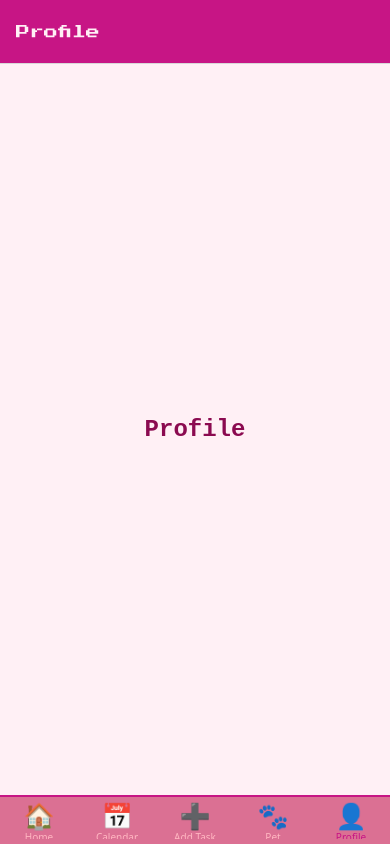
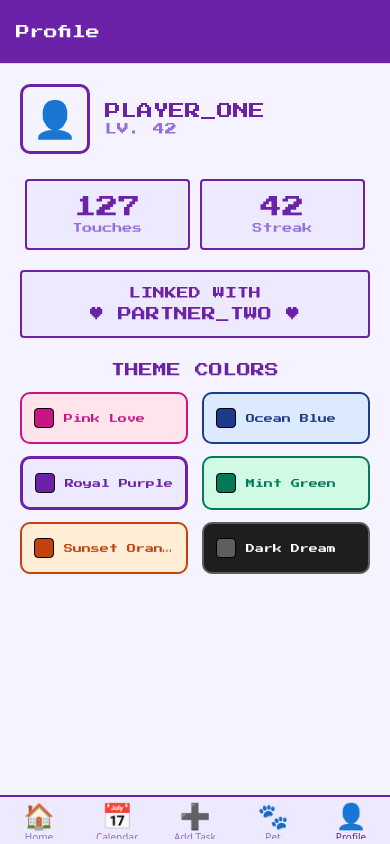
Before and after one commit to samdg441/app-pareja, a React Native app: screen /Profile in a window 390 px wide. Built offline with nearby package versions, Linux system fonts and the light colour scheme.

Commit message:
create profile screen

```diff
--- a/App.js
+++ b/App.js
@@ -1,10 +1,10 @@
 import React from 'react';
-import { View, ActivityIndicator, StyleSheet, Text } from 'react-native'; // <-- ¡Aquí agregamos Text!
+import { View, ActivityIndicator, StyleSheet, Text } from 'react-native';
 import { NavigationContainer } from '@react-navigation/native';
 import { createBottomTabNavigator } from '@react-navigation/bottom-tabs';
 import { useFonts } from 'expo-font';
 
-import { ThemeProvider } from './src/theme/ThemeContext';
+import { ThemeProvider, useTheme } from './src/theme/ThemeContext';
 
 import HomeScreen from './src/screens/HomeScreen';
 import CalendarScreen from './src/screens/CalendarScreen';
@@ -14,7 +14,6 @@ import ProfileScreen from './src/screens/ProfileScreen';
 
 const Tab = createBottomTabNavigator();
 
-// Pixel‑art inspired tab icons (text/emoji)
 const TAB_ICONS = {
   Home: '🏠',
   Calendar: '📅',
@@ -23,33 +22,26 @@ const TAB_ICONS = {
   Profile: '👤',
 };
 
-// New theme matching Figma: soft light pink background + dark magenta primary
-const pixelTheme = {
-  background: '#FFF0F5',  // soft light pink
-  primary: '#C71585',     // sharp dark magenta
-  light: '#FFB6C1',       // light pink
-  medium: '#DB7093',      // pale violet red
-  dark: '#8B0A50',        // deep magenta
-};
+function MainTabs() {
+  const { theme } = useTheme();   // ✅ now inside the provider
 
-function MainTabs() {
   return (
     <Tab.Navigator
       screenOptions={({ route }) => ({
         tabBarIcon: ({ color, size }) => (
           <Text style={{ fontSize: size, color }}>{TAB_ICONS[route.name]}</Text>
         ),
-        tabBarActiveTintColor: pixelTheme.primary,
-        tabBarInactiveTintColor: pixelTheme.light,
+        tabBarActiveTintColor: theme.primary,
+        tabBarInactiveTintColor: theme.textSecondary,
         tabBarStyle: {
-          backgroundColor: pixelTheme.medium,
-          borderTopColor: pixelTheme.primary,
+          backgroundColor: theme.cardBackground,
+          borderTopColor: theme.border,
           borderTopWidth: 2,
         },
         headerStyle: {
-          backgroundColor: pixelTheme.primary,
+          backgroundColor: theme.primary,
         },
-        headerTintColor: pixelTheme.background,
+        headerTintColor: theme.headerTint,
         headerTitleStyle: {
           fontFamily: 'PressStart2P-Regular',
           fontSize: 14,
@@ -73,13 +65,13 @@ export default function App() {
   if (!fontsLoaded) {
     return (
       <View style={styles.loadingContainer}>
-        <ActivityIndicator size="large" color={pixelTheme.primary} />
+        <ActivityIndicator size="large" color="#C71585" />
       </View>
     );
   }
 
   return (
-    <ThemeProvider initialTheme={pixelTheme}>
+    <ThemeProvider>
       <NavigationContainer>
         <MainTabs />
       </NavigationContainer>
--- a/src/screens/HomeScreen.js
+++ b/src/screens/HomeScreen.js
@@ -1,15 +1,14 @@
-import React, { useState } from 'react';
+import React, { useState, useRef, useEffect } from 'react';
 import {
   View,
   Text,
   Image,
   TouchableOpacity,
+  Animated,
   StyleSheet,
 } from 'react-native';
 import { useTheme } from '../theme/ThemeContext';
 
-// Import heart images (0 to 4)
-// Import heart images (0 to 4)
 const heartImages = [
   require('../../assets/heart_0.png'),
   require('../../assets/heart_1.png'),
@@ -22,44 +21,148 @@ const HomeScreen = () => {
   const { theme } = useTheme();
   const [touchesToday, setTouchesToday] = useState(0);
 
+  // ── Continuous animations ────────────────────────────────────────
+  const heartBreath = useRef(new Animated.Value(1)).current;
+  const buttonPulse = useRef(new Animated.Value(1)).current;
+
+  // ── One‑shot bounce values (start at 1, no effect) ──────────────
+  const heartBounce = useRef(new Animated.Value(1)).current;
+  const buttonBounce = useRef(new Animated.Value(1)).current;
+
+  useEffect(() => {
+    // Heart: gentle breath 0.97 ↔ 1.03
+    const heartLoop = Animated.loop(
+      Animated.sequence([
+        Animated.timing(heartBreath, {
+          toValue: 1.03,
+          duration: 1000,
+          useNativeDriver: true,
+        }),
+        Animated.timing(heartBreath, {
+          toValue: 0.97,
+          duration: 1000,
+          useNativeDriver: true,
+        }),
+      ])
+    );
+    heartLoop.start();
+
+    // Button: continuous pulse 1 ↔ 1.08
+    const buttonLoop = Animated.loop(
+      Animated.sequence([
+        Animated.timing(buttonPulse, {
+          toValue: 1.08,
+          duration: 700,
+          useNativeDriver: true,
+        }),
+        Animated.timing(buttonPulse, {
+          toValue: 1,
+          duration: 700,
+          useNativeDriver: true,
+        }),
+      ])
+    );
+    buttonLoop.start();
+
+    return () => {
+      heartLoop.stop();
+      buttonLoop.stop();
+    };
+  }, []);
+
+  // ── Heart pop when touches increase ─────────────────────────────
+  useEffect(() => {
+    if (touchesToday === 0) return;
+    Animated.sequence([
+      Animated.timing(heartBounce, {
+        toValue: 1.2,
+        duration: 100,
+        useNativeDriver: true,
+      }),
+      Animated.timing(heartBounce, {
+        toValue: 1,
+        duration: 150,
+        useNativeDriver: true,
+      }),
+    ]).start();
+  }, [touchesToday]);
+
+  // ── Button bounce on press ──────────────────────────────────────
   const handleSendLove = () => {
     setTouchesToday(prev => prev + 1);
+
+    Animated.sequence([
+      Animated.timing(buttonBounce, {
+        toValue: 0.9,
+        duration: 80,
+        useNativeDriver: true,
+      }),
+      Animated.timing(buttonBounce, {
+        toValue: 1.15,
+        duration: 100,
+        useNativeDriver: true,
+      }),
+      Animated.timing(buttonBounce, {
+        toValue: 1,
+        duration: 120,
+        useNativeDriver: true,
+      }),
+    ]).start();
   };
 
-  // Prevent array index out of bounds: cap at 4
   const heartIndex = Math.min(touchesToday, 4);
+
+  // Combine continuous + bounce scales
+  const heartScale = Animated.multiply(heartBreath, heartBounce);
+  const buttonScale = Animated.multiply(buttonPulse, buttonBounce);
 
   return (
     <View style={[styles.container, { backgroundColor: theme.background }]}>
-      {/* Top text section */}
-      <Text style={[styles.title, { color: theme.primary }]}>TOUCH</Text>
-      <Text style={[styles.subtitle, { color: theme.primary }]}>
+      {/* Top HUD */}
+      <Text style={[styles.title, { color: theme.textPrimary }]}>TOUCH</Text>
+      <Text style={[styles.subtitle, { color: theme.textSecondary }]}>
         SI EXTRAÑAS A TU PAREJA
       </Text>
 
-      {/* Heart display box */}
-      <View style={[styles.heartBox, { borderColor: theme.primary }]}>
+      {/* Heart box */}
+      <Animated.View
+        style={[
+          styles.heartBox,
+          { borderColor: theme.border, transform: [{ scale: heartScale }] },
+        ]}
+      >
         <Image
           source={heartImages[heartIndex]}
           style={styles.heartImage}
           resizeMode="contain"
         />
-      </View>
+      </Animated.View>
 
       {/* Send button */}
       <TouchableOpacity
-        style={[styles.sendButton, { backgroundColor: theme.primary }]}
+        activeOpacity={0.9}
         onPress={handleSendLove}
-        activeOpacity={0.8}
+        style={styles.buttonTouchArea}
       >
-        <Text style={[styles.sendButtonText, { color: theme.background }]}>
-          TOCA PARA ENVIAR AMOR!
-        </Text>
+        <Animated.View
+          style={[
+            styles.sendButton,
+            {
+              backgroundColor: theme.primary,
+              borderColor: theme.border,
+              transform: [{ scale: buttonScale }],
+            },
+          ]}
+        >
+          <Text style={[styles.sendButtonText, { color: theme.headerTint }]}>
+            TOCA PARA ENVIAR AMOR!
+          </Text>
+        </Animated.View>
       </TouchableOpacity>
 
-      {/* Touches counter */}
-      <View style={[styles.statusContainer, { borderColor: theme.primary }]}>
-        <Text style={[styles.statusText, { color: theme.primary }]}>
+      {/* Status */}
+      <View style={[styles.statusContainer, { borderColor: theme.border }]}>
+        <Text style={[styles.statusText, { color: theme.textPrimary }]}>
           TOQUES DE AMOR: {touchesToday}
         </Text>
       </View>
@@ -101,16 +204,19 @@ const styles = StyleSheet.create({
     width: '80%',
     height: '80%',
   },
+  buttonTouchArea: {
+    marginBottom: 20,
+  },
   sendButton: {
     paddingVertical: 14,
     paddingHorizontal: 30,
     borderWidth: 3,
-    borderColor: '#000', // gives a chunky pixel border
-    marginBottom: 20,
+    borderColor: '#000',
   },
   sendButtonText: {
     fontFamily: 'PressStart2P-Regular',
     fontSize: 10,
+    textAlign: 'center',
   },
   statusContainer: {
     borderWidth: 2,
--- a/src/screens/ProfileScreen.js
+++ b/src/screens/ProfileScreen.js
@@ -1,14 +1,116 @@
 import React from 'react';
-import { View, Text, StyleSheet } from 'react-native';
+import {
+  ScrollView,
+  View,
+  Text,
+  TouchableOpacity,
+  StyleSheet,
+} from 'react-native';
 import { useTheme } from '../theme/ThemeContext';
 
 const ProfileScreen = () => {
-  const { theme } = useTheme();
+  const { theme, activeThemeKey, setActiveThemeKey, themes } = useTheme();
+
+  const renderThemeCard = (themeKey) => {
+    const palette = themes[themeKey];
+    const isSelected = themeKey === activeThemeKey;
+
+    return (
+      <TouchableOpacity
+        key={themeKey}
+        style={[
+          styles.themeCard,
+          {
+            backgroundColor: palette.cardBackground,
+            borderColor: palette.primary,
+            borderWidth: isSelected ? 3 : 2,
+          },
+        ]}
+        onPress={() => setActiveThemeKey(themeKey)}
+        activeOpacity={0.7}
+      >
+        <View style={[styles.colorPreview, { backgroundColor: palette.primary }]} />
+        <Text
+          style={[styles.themeName, { color: palette.textPrimary }]}
+          numberOfLines={1}
+        >
+          {themeKey}
+        </Text>
+      </TouchableOpacity>
+    );
+  };
 
   return (
-    <View style={[styles.container, { backgroundColor: theme.background }]}>
-      <Text style={[styles.text, { color: theme.dark }]}>Profile</Text>
-    </View>
+    <ScrollView
+      style={[styles.container, { backgroundColor: theme.background }]}
+      contentContainerStyle={styles.content}
+    >
+      {/* Header */}
+      <View style={styles.headerRow}>
+        <View style={[styles.avatar, { borderColor: theme.primary }]}>
+          <Text style={styles.avatarEmoji}>👤</Text>
+        </View>
+        <View style={styles.headerText}>
+          <Text style={[styles.playerName, { color: theme.primary }]}>
+            PLAYER_ONE
+          </Text>
+          <Text style={[styles.level, { color: theme.textSecondary }]}>
+            LV. 42
+          </Text>
+        </View>
+      </View>
+
+      {/* Stats */}
+      <View style={styles.statsRow}>
+        <View
+          style={[
+            styles.statCard,
+            { backgroundColor: theme.cardBackground, borderColor: theme.border },
+          ]}
+        >
+          <Text style={[styles.statValue, { color: theme.primary }]}>127</Text>
+          <Text style={[styles.statLabel, { color: theme.textSecondary }]}>
+            Touches
+          </Text>
+        </View>
+        <View
+          style={[
+            styles.statCard,
+            { backgroundColor: theme.cardBackground, borderColor: theme.border },
+          ]}
+        >
+          <Text style={[styles.statValue, { color: theme.primary }]}>42</Text>
+          <Text style={[styles.statLabel, { color: theme.textSecondary }]}>
+            Streak
+          </Text>
+        </View>
+      </View>
+
+      {/* Partner */}
+      <View
+        style={[
+          styles.partnerBox,
+          { backgroundColor: theme.cardBackground, borderColor: theme.border },
+        ]}
+      >
+        <Text style={[styles.partnerTitle, { color: theme.primary }]}>
+          LINKED WITH
+        </Text>
+        <Text style={[styles.partnerName, { color: theme.textPrimary }]}>
+          ♥ PARTNER_TWO ♥
+        </Text>
+      </View>
+
+      {/* Theme selector header */}
+      <Text style={[styles.sectionTitle, { color: theme.primary }]}>
+        THEME COLORS
+      </Text>
+
+      {/* 2‑column grid */}
+      <View style={styles.themeGrid}>
+        {Object.keys(themes).map(renderThemeCard)}
+      </View>
+    </ScrollView>
   );
 };
 
@@ -17,12 +119,109 @@ export default ProfileScreen;
 const styles = StyleSheet.create({
   container: {
     flex: 1,
+  },
+  content: {
+    padding: 20,
+    paddingBottom: 40,
+  },
+  headerRow: {
+    flexDirection: 'row',
+    alignItems: 'center',
+    marginBottom: 25,
+  },
+  avatar: {
+    width: 70,
+    height: 70,
+    borderRadius: 10,
+    borderWidth: 3,
     justifyContent: 'center',
     alignItems: 'center',
+    marginRight: 15,
   },
-  text: {
-    fontSize: 24,
-    fontFamily: 'monospace',
-    fontWeight: 'bold',
+  avatarEmoji: {
+    fontSize: 36,
+  },
+  headerText: {
+    flex: 1,
+  },
+  playerName: {
+    fontFamily: 'PressStart2P-Regular',
+    fontSize: 16,
+    marginBottom: 4,
+  },
+  level: {
+    fontFamily: 'PressStart2P-Regular',
+    fontSize: 12,
+  },
+  statsRow: {
+    flexDirection: 'row',
+    justifyContent: 'space-between',
+    marginBottom: 20,
+  },
+  statCard: {
+    flex: 1,
+    borderWidth: 2,
+    paddingVertical: 15,
+    alignItems: 'center',
+    marginHorizontal: 5,
+    borderRadius: 4,
+  },
+  statValue: {
+    fontFamily: 'PressStart2P-Regular',
+    fontSize: 22,
+  },
+  statLabel: {
+    fontFamily: 'PressStart2P-Regular',
+    fontSize: 10,
+    marginTop: 5,
+  },
+  partnerBox: {
+    borderWidth: 2,
+    padding: 15,
+    alignItems: 'center',
+    marginBottom: 25,
+    borderRadius: 4,
+  },
+  partnerTitle: {
+    fontFamily: 'PressStart2P-Regular',
+    fontSize: 12,
+    marginBottom: 8,
+  },
+  partnerName: {
+    fontFamily: 'PressStart2P-Regular',
+    fontSize: 14,
+  },
+  sectionTitle: {
+    fontFamily: 'PressStart2P-Regular',
+    fontSize: 14,
+    marginBottom: 15,
+    textAlign: 'center',
+  },
+  themeGrid: {
+    flexDirection: 'row',
+    flexWrap: 'wrap',
+    justifyContent: 'space-between',
+  },
+  themeCard: {
+    width: '48%',               // 2 columns with a small gap
+    paddingVertical: 14,
+    paddingHorizontal: 12,
+    borderRadius: 10,
+    marginBottom: 12,
+    flexDirection: 'row',
+    alignItems: 'center',
+  },
+  colorPreview: {
+    width: 20,
+    height: 20,
+    borderRadius: 4,
+    marginRight: 10,
+    borderWidth: 1,
+    borderColor: '#000',
+  },
+  themeName: {
+    fontFamily: 'PressStart2P-Regular',
+    fontSize: 9,
+    flexShrink: 1,
   },
 });
--- a/src/theme/ThemeContext.js
+++ b/src/theme/ThemeContext.js
@@ -1,30 +1,79 @@
 import React, { createContext, useState, useContext } from 'react';
 
-// Default purple palette (light -> medium -> dark -> background)
-const defaultPalette = {
-  light: '#D8B4FE',   // soft lavender
-  medium: '#A855F7',  // vibrant purple
-  dark: '#6B21A8',    // deep plum
-  background: '#F3E8FF', // very light lilac
+const PALETTES = {
+  'Pink Love': {
+    background: '#FFF0F5',
+    primary: '#C71585',
+    textPrimary: '#C71585',
+    textSecondary: '#D48CB3',
+    cardBackground: '#FFE4EC',
+    border: '#C71585',
+    headerTint: '#FFFFFF',
+  },
+  'Ocean Blue': {
+    background: '#F0F8FF',
+    primary: '#1E3A8A',
+    textPrimary: '#1E3A8A',
+    textSecondary: '#6076B3',
+    cardBackground: '#DBEAFE',
+    border: '#1E3A8A',
+    headerTint: '#FFFFFF',
+  },
+  'Royal Purple': {
+    background: '#F5F3FF',
+    primary: '#6B21A8',
+    textPrimary: '#6B21A8',
+    textSecondary: '#9370DB',
+    cardBackground: '#EDE9FE',
+    border: '#6B21A8',
+    headerTint: '#FFFFFF',
+  },
+  'Mint Green': {
+    background: '#F0FFF4',
+    primary: '#047857',
+    textPrimary: '#047857',
+    textSecondary: '#4CAF84',
+    cardBackground: '#D1FAE5',
+    border: '#047857',
+    headerTint: '#FFFFFF',
+  },
+  'Sunset Orange': {
+    background: '#FFF7ED',
+    primary: '#C2410C',
+    textPrimary: '#C2410C',
+    textSecondary: '#D97A54',
+    cardBackground: '#FFEDD5',
+    border: '#C2410C',
+    headerTint: '#FFFFFF',
+  },
+  'Dark Dream': {
+    background: '#121212',
+    primary: '#5e5e5e',        // vibrant accent
+    textPrimary: '#FFFFFF',
+    textSecondary: '#B0B0B0',
+    cardBackground: '#1E1E1E',
+    border: '#b9b7bb',
+    headerTint: '#FFFFFF',
+  },
 };
 
 export const ThemeContext = createContext();
 
-export const ThemeProvider = ({ children, initialTheme = defaultPalette }) => {
-  const [theme, setTheme] = useState(initialTheme);
+export const ThemeProvider = ({ children }) => {
+  const [activeThemeKey, setActiveThemeKey] = useState('Royal Purple');
+  const theme = PALETTES[activeThemeKey];
 
   return (
-    <ThemeContext.Provider value={{ theme, setTheme }}>
+    <ThemeContext.Provider
+      value={{ theme, activeThemeKey, setActiveThemeKey, themes: PALETTES }}
+    >
       {children}
     </ThemeContext.Provider>
   );
 };
 
-// Custom hook for easier consumption
 export const useTheme = () => {
   const context = useContext(ThemeContext);
-  if (!context) {
-    throw new Error('useTheme must be used within a ThemeProvider');
-  }
+  if (!context) throw new Error('useTheme must be used within a ThemeProvider');
   return context;
 };
```
